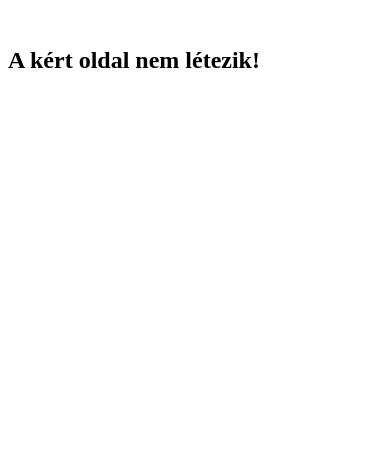
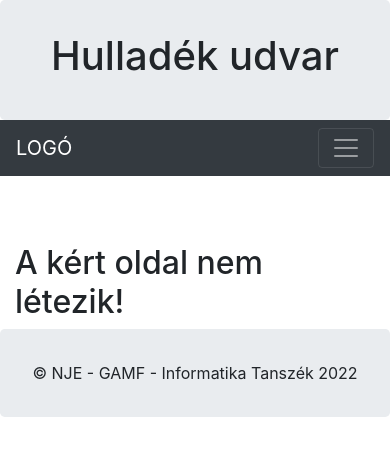
Before and after one commit to LNorbee/19_Hulladekudvar_WebProgII_Beadando1, a PHP site: page /19_Hulladekudvar_WebProgII_Beadando1/views/404error.php in a window 390 px wide. Shown: the top 456 px of the page. Run offline with PHP 8.4, Linux system fonts and the light colour scheme; data that the repository does not hold is empty.

Commit message:
set 404 error page, add bootstrap 4.4.1 and set dinamic title

```diff
--- a/controllers/belepes.php
+++ b/controllers/belepes.php
@@ -5,7 +5,7 @@ class Belepes_Controller
 	public $baseName = 'belepes';
 	public function main(array $vars)
 	{
-
+		$view = new View_Loader($this->baseName."_main");
 	}
 }
 
--- a/controllers/error404.php
+++ b/controllers/error404.php
@@ -2,7 +2,8 @@
 
 class Error404_Controller
 {
-	public $baseName = '404error';  //meghat�rozni, hogy melyik oldalon vagyunk
+	public $baseName = 'error404';  //meghat�rozni, hogy melyik oldalon vagyunk
+
 	public function main(array $vars) // a router �ltal tov�bb�tott param�tereket kapja
 	{
 		$view = new View_Loader($this->baseName.'_main');
--- a/controllers/router.php
+++ b/controllers/router.php
@@ -1,12 +1,11 @@
 <?php
 
-
-
+include(SERVER_ROOT . 'includes/config.inc.php');
 include(SERVER_ROOT . 'includes/database.inc.php');
 include(SERVER_ROOT . 'includes/menu.inc.php');
 
-// Felbontjuk a param�tereket. Az & elv�laszt� jellel v�gzett felbont�s
-// megfelel� lesz, els� eleme a megtekinteni k�v�nt oldal neve.
+// Felbontjuk a parametereket. Az & elvalaszto jellel vegzett felbontas
+// megfelelo lesz, elso eleme a megtekinteni kivant oldal neve.
 
 $page = "nyitolap";
 $subpage = "";
@@ -19,9 +18,9 @@ if($request != "")
 	$params = explode('/', $request);
 	$page = array_shift($params); // a k�rt oldal neve
 
-	if(array_key_exists($page, Menu::$menu) && count($params)>0) // Az oldal egy men�pont oldala �s van m�g adat az url-ben
+	if(array_key_exists($page, Menu::$menu) && count($params)>0) // Az oldal egy menupont oldala is van meg adat az url-ben
 	{
-		$subpage = array_shift($params); // a k�rt aloldal
+		$subpage = array_shift($params); // a kert aloldal
 		if(! (array_key_exists($subpage, Menu::$menu) && Menu::$menu[$subpage][1] == $page)) // ha nem egy alolal
 		{
 			$vars[] = $subpage; // akkor ez egy parameter
@@ -45,7 +44,7 @@ $target = SERVER_ROOT.'controllers/'.$controllerfile.'.php';
 if(! file_exists($target))
 {
 	$controllerfile = "error404";
-	$target = SERVER_ROOT.'controllers/error404.php';
+	$target = SERVER_ROOT.'controllers/'.$controllerfile.'.php';
 }
 
 include_once($target);
@@ -72,5 +71,3 @@ function __autoload($className)
 }
 
 ?>
-
-?>
--- /dev/null
+++ b/includes/config.inc.php
@@ -0,0 +1,6 @@
+<?php
+    define('HOST', 'localhost');
+    define('DATABASE', 'hulladekudvar');
+    define('USER', 'root');
+    define('PASSWORD', '');
+?>
--- a/includes/database.inc.php
+++ b/includes/database.inc.php
@@ -1,9 +1,4 @@
 <?php
-    define('HOST', 'localhost');
-    define('DATABASE', 'hulladekudvar');
-    define('USER', 'root');
-    define('PASSWORD', '');
-
     class Database {
         private static $connection = FALSE;
 
--- a/includes/menu.inc.php
+++ b/includes/menu.inc.php
@@ -15,11 +15,11 @@ Class Menu {
     public static function getMenu($sItems) {
         $submenu = "";
 
-        $menu = "<ul>";
+        $menu = '<ul class="navbar-nav">';
         foreach(self::$menu as $menuindex => $menuitem)
         {
             if($menuitem[1] == "")
-            { $menu.= "<li><a href='".SITE_ROOT.$menuindex."' ".($menuindex==$sItems[0]? "class='selected'":"").">".$menuitem[0]."</a></li>"; }
+            { $menu.= '<li class="nav-item"><a class="nav-link '.($menuindex==$sItems[0]? 'class="active"':"").' " href="'.SITE_ROOT.$menuindex.'" >'.$menuitem[0].'</a></li>'; }
             else if($menuitem[1] == $sItems[0])
             { $submenu .= "<li><a href='".SITE_ROOT.$sItems[0]."/".$menuindex."' ".($menuindex==$sItems[1]? "class='selected'":"").">".$menuitem[0]."</a></li>"; }
         }
@@ -28,7 +28,12 @@ Class Menu {
         if($submenu != "")
             $submenu = "<ul>".$submenu."</ul>";
 
-        return $menu.$submenu;;
+        return $menu.$submenu;
     }
+
+    public static function setPageTitlebyMenuItem($sItems) {
+        return self::$menu[$sItems[0]][0];
+    }
+
 }
 ?>
--- a/views/404error.php
+++ /dev/null
@@ -1,9 +0,0 @@
-<!DOCTYPE html>
-<head>
-    <meta name="viewport" content="width=device-width, initial-scale=1.0">
-</head>
-
-<body>
-<h2> <br>A kért oldal nem létezik!<br> </h2>
-</body>
-</html>
--- /dev/null
+++ b/views/error404_main.php
@@ -0,0 +1 @@
+<h2> <br>A kért oldal nem létezik!<br> </h2>
--- a/views/nyitolap_main.php
+++ b/views/nyitolap_main.php
@@ -1,5 +1,5 @@
 <h2>
     <br>Üdvözöljük az új rendszerünkben!<br>
     <br>Jó munkát kívánunk a rendszerünkkel!<br>
-    <br>Kezdhet ...<br>
+    <br>Kezdhet fgsdfsdfsd...<br>
 </h2>
--- a/views/page_main.php
+++ b/views/page_main.php
@@ -1,23 +1,40 @@
 <!DOCTYPE html>
 <html>
     <head>
+        <title><?php echo Menu::setPageTitlebyMenuItem($viewData['selectedItems']);?></title>
         <meta charset="utf-8">
-        <title>MVC - PHP</title>
-        <link rel="stylesheet" type="text/css" href="<?php echo SITE_ROOT?>css/main_style.css">
+        <meta name="viewport" content="width=device-width, initial-scale=1">
+        <link rel="stylesheet" href="https://maxcdn.bootstrapcdn.com/bootstrap/4.4.1/css/bootstrap.min.css">
+  <script src="https://ajax.googleapis.com/ajax/libs/jquery/3.4.1/jquery.min.js"></script>
+  <script src="https://cdnjs.cloudflare.com/ajax/libs/popper.js/1.16.0/umd/popper.min.js"></script>
+  <script src="https://maxcdn.bootstrapcdn.com/bootstrap/4.4.1/js/bootstrap.min.js"></script>
     </head>
     <body>
-        <header>
-            <h1 class="header">Web-programozás II - MVC alkalmazás</h1>
-        </header>
-        <nav>
-            <?php echo Menu::getMenu($viewData['selectedItems']); ?>
+        <div class="jumbotron text-center" style="margin-bottom:0">
+            <h1>Hulladék udvar</h1>
+        </div>
+        <nav class="navbar navbar-expand-sm bg-dark navbar-dark">
+            <a class="navbar-brand" href="#">LOGÓ</a>
+            <button class="navbar-toggler" type="button" data-toggle="collapse" data-target="#collapsibleNavbar">
+                <span class="navbar-toggler-icon"></span>
+            </button>
+            <div class="collapse navbar-collapse" id="collapsibleNavbar">
+                <?php echo Menu::getMenu($viewData['selectedItems']); ?>
+            </div>
+
         </nav>
-        <aside>
-                <p>Phasellus wisi nulla...</p>
-        </aside>
-        <section>
-            <?php include($viewData['render']); ?>
+        <div class="container" style="margin-top:30px">
+            <div class="row">
+                <div class="col-sm-12">
+                    <?php include($viewData['render']); ?>
+                </div>
+            </div>
+        </div>
+
+
         </section>
-        <footer>&copy; NJE - GAMF - Informatika Tanszék <?= date("Y") ?></footer>
+        <div class="jumbotron text-center" style="margin-bottom:0">
+            &copy; NJE - GAMF - Informatika Tanszék <?= date("Y") ?>
+        </div>
     </body>
 </html>
```
Also changed, not shown: assets/css/main_style.css (+22 -0 lines), index.php (+7 -1 lines), .htaccess, views/belepes_main.php (added).
